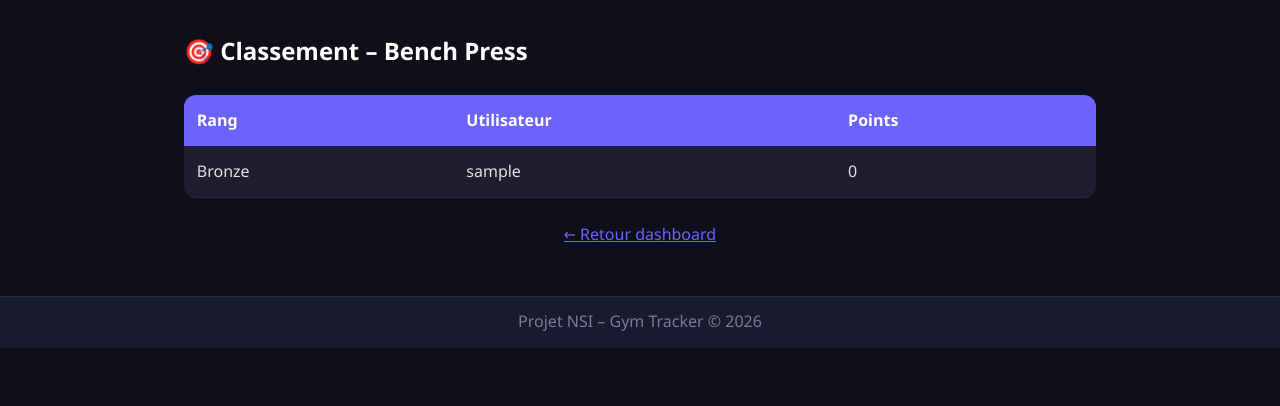
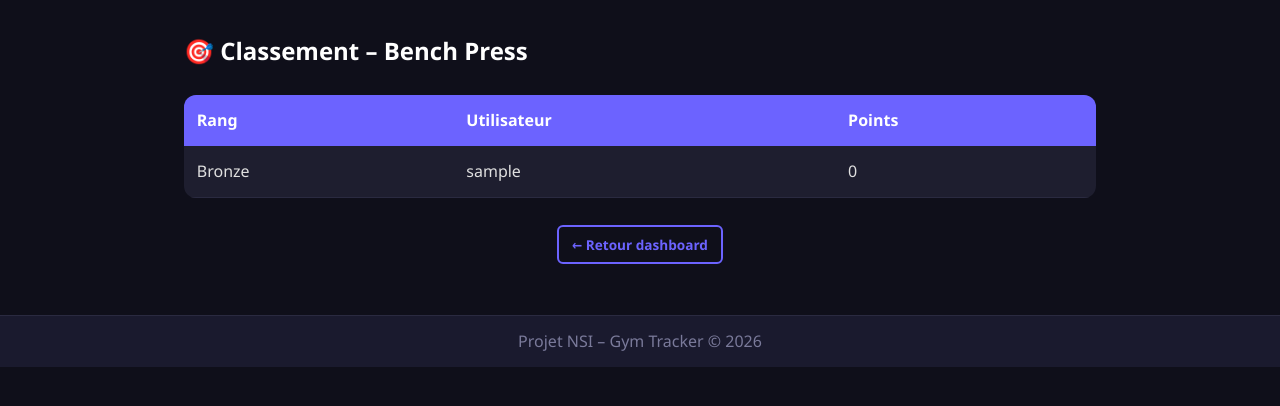
Before and after one commit to reibelbenjamin6-dev/projetNSI-gym, a Flask app: page /exercise/1 in a window 1280 px wide. Shown: the part 97-503 px from the top of the page. Run offline with Flask 3, Linux system fonts and the light colour scheme; the visitor is signed in with stand-in values (Sample User, id 1); data comes from the database, SQL or seed files in the repository; data that the repository does not hold is empty.

Commit message:
Message du commit

```diff
--- a/templates/best_scores.html
+++ b/templates/best_scores.html
@@ -23,5 +23,5 @@
     </tbody>
 </table>
 
-<p class="switch-link"><a href="/dashboard">← Retour dashboard</a></p>
+<p class="switch-link"><a href="/dashboard" class="btn btn-outline btn-sm">← Retour dashboard</a></p>
 {% endblock %}
--- a/templates/choose_muscle.html
+++ b/templates/choose_muscle.html
@@ -10,5 +10,5 @@
         </div>
     {% endfor %}
 </div>
-<p class="switch-link"><a href="/dashboard">← Retour dashboard</a></p>
+<p class="switch-link"><a href="/dashboard" class="btn btn-outline btn-sm">← Retour dashboard</a></p>
 {% endblock %}
--- a/templates/exercise_leaderboard.html
+++ b/templates/exercise_leaderboard.html
@@ -22,5 +22,5 @@
     </tbody>
 </table>
 
-<p class="switch-link"><a href="/dashboard">← Retour dashboard</a></p>
+<p class="switch-link"><a href="/dashboard" class="btn btn-outline btn-sm">← Retour dashboard</a></p>
 {% endblock %}
--- a/templates/exercises_by_muscle.html
+++ b/templates/exercises_by_muscle.html
@@ -13,5 +13,5 @@
     {% endfor %}
 </div>
 
-<p class="switch-link"><a href="/dashboard">← Retour dashboard</a></p>
+<p class="switch-link"><a href="/dashboard" class="btn btn-outline btn-sm">← Retour dashboard</a></p>
 {% endblock %}
--- a/templates/leaderboard.html
+++ b/templates/leaderboard.html
@@ -23,5 +23,5 @@
     </tbody>
 </table>
 
-<p class="switch-link"><a href="/dashboard">← Retour dashboard</a></p>
+<p class="switch-link"><a href="/dashboard" class="btn btn-outline btn-sm">← Retour dashboard</a></p>
 {% endblock %}
```
